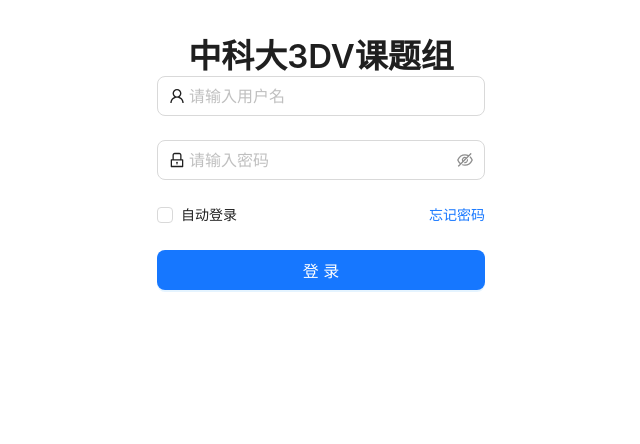
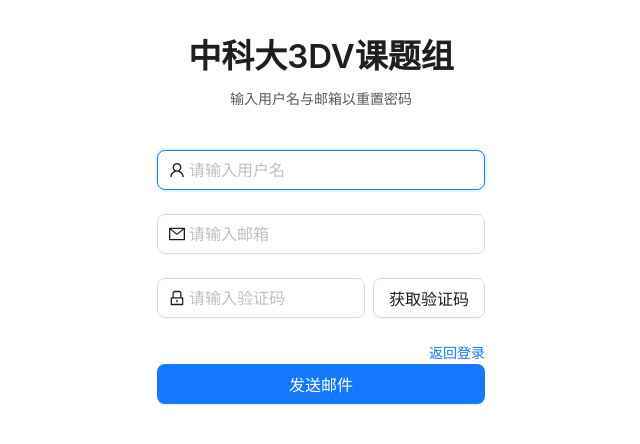
Before and after one commit to AntwerpBlue/Portrait-Editor, a Next.js app: page /forget in a window 1280 px wide. Shown: the top 444 px of the page, without its empty margins (319-959 px from the left). Built offline with nearby package versions, Linux system fonts and the light colour scheme; what @ant-design/nextjs-registry would draw is missing.

Commit message:
Add verification code for forget password

```diff
--- a/app/forget/page.tsx
+++ b/app/forget/page.tsx
@@ -1,27 +1,73 @@
 "use client"
+import React from 'react';
 import {
   LockOutlined,
-  MobileOutlined,
+  MailOutlined,
   UserOutlined,
 } from '@ant-design/icons';
 import {
   LoginForm,
   ProConfigProvider,
-  ProFormCheckbox,
+  ProFormCaptcha,
   ProFormText,
 } from '@ant-design/pro-components';
-import { Form, theme, Tabs } from 'antd';
+import {useRouter} from 'next/navigation';
+import '@ant-design/v5-patch-for-react-19';
+import axios from 'axios';
+import { Form, theme, App } from 'antd';
 
 
 export default function ForgetPage(){
+  const [form] =Form.useForm();
 
+  const router=useRouter();
+  const { message } = App.useApp();
   const { token } = theme.useToken();
+
+  const [verificationCode, setVerificationCode] = React.useState<string | null>(null);
+
+  const sendVerificationCode = async (mail:string) => {
+    if(mail){
+      axios.post('http://localhost:5000/send-verification-code',{
+        email:mail
+      })
+      .then((res)=>{
+        setVerificationCode(res.data.verification_code);
+        console.log(`验证码已发送到邮箱: ${mail}, 验证码: ${res.data.verification_code}`);
+        message.success("验证码已发送");
+      })
+      .catch((err)=>{
+        message.error("发送失败");
+      })
+    }
+  }
+
+  const handleSubmit = async (values: any) => {
+    if(!values.username||!values.mail){
+      message.error("请输入完整信息")
+    }
+    else{
+      if(verificationCode!==values.captcha){
+        message.error("验证码错误")
+      }
+      else{
+        router.push('/forget/reset');/////FIX TO TRANSFER MESSAGE TO RESET PAGE
+      }
+    }
+  }
 
   return (
     <ProConfigProvider hashed={false}>
       <div style={{ backgroundColor: token.colorBgContainer }}>
-        <LoginForm title="中科大3DV课题组">
-          <Form></Form>
+        <LoginForm
+          title="中科大3DV课题组"
+          subTitle="输入用户名与邮箱以重置密码"
+          submitter={{
+            searchConfig:{submitText: '发送邮件'},
+          }}
+          form={form}
+          onFinish={handleSubmit}
+          >
           <ProFormText
             name="username"
             fieldProps={{
@@ -36,67 +82,61 @@ export default function ForgetPage(){
               },
             ]}
           />
-          <ProFormText.Password
-            name="password"
+          <ProFormText
+            name="mail"
             fieldProps={{
               size: 'large',
-              prefix: <LockOutlined className={'prefixIcon'} />,
-              strengthText:
-                'Password should contain numbers, letters and special characters, at least 8 characters long.',
-              statusRender: (value) => {
-                const getStatus = () => {
-                  if (value && value.length > 12) {
-                    return 'ok';
-                  }
-                  if (value && value.length > 6) {
-                    return 'pass';
-                  }
-                  return 'poor';
-                };
-                const status = getStatus();
-                if (status === 'pass') {
-                  return (
-                    <div style={{ color: token.colorWarning }}>
-                      强度：中
-                    </div>
-                  );
-                }
-                if (status === 'ok') {
-                  return (
-                    <div style={{ color: token.colorSuccess }}>
-                      强度：强
-                    </div>
-                  );
-                }
-                return (
-                  <div style={{ color: token.colorError }}>强度：弱</div>
-                );
-              },
+              prefix: <MailOutlined className={'prefixIcon'} />,
             }}
-            placeholder={'请输入密码'}
+            placeholder={'请输入邮箱'}
             rules={[
               {
                 required: true,
-                message: '请输入密码！',
-              },
+                message: '请输入邮箱!',
+              }
             ]}
           />
-
+          <ProFormCaptcha
+                fieldProps={{
+                  size: 'large',
+                  prefix: <LockOutlined className={'prefixIcon'} />,
+                }}
+                captchaProps={{
+                  size: 'large',
+                }}
+                placeholder={'请输入验证码'}
+                captchaTextRender={(timing, count) => {
+                  if (timing) {
+                    return `${count} ${'获取验证码'}`;
+                  }
+                  return '获取验证码';
+                }}
+                name="captcha"
+                rules={[
+                  {
+                    required: true,
+                    message: '请输入验证码！',
+                  },
+                ]}
+                onGetCaptcha={async () => {
+                  const values = await form.validateFields();
+                  const mail = values.mail;
+                  console.log(mail);
+                  sendVerificationCode(mail);
+                }}
+              />
           <div
             style={{
               marginBlockEnd: 24,
             }}
           >
-            <ProFormCheckbox noStyle name="autoLogin">
-              自动登录
-            </ProFormCheckbox>
             <a
               style={{
                 float: 'right',
               }}
-              href={'/forget'}
+              href={'/login'}
             >
-              忘记密码
+              返回登录
             </a>
           </div>
         </LoginForm>
```
Also changed, not shown: app/forget/reset/page.tsx (added, +88 -0 lines), app/register/page.tsx (+54 -2 lines), 1 other file (tests, documents, lock files or other folders).
